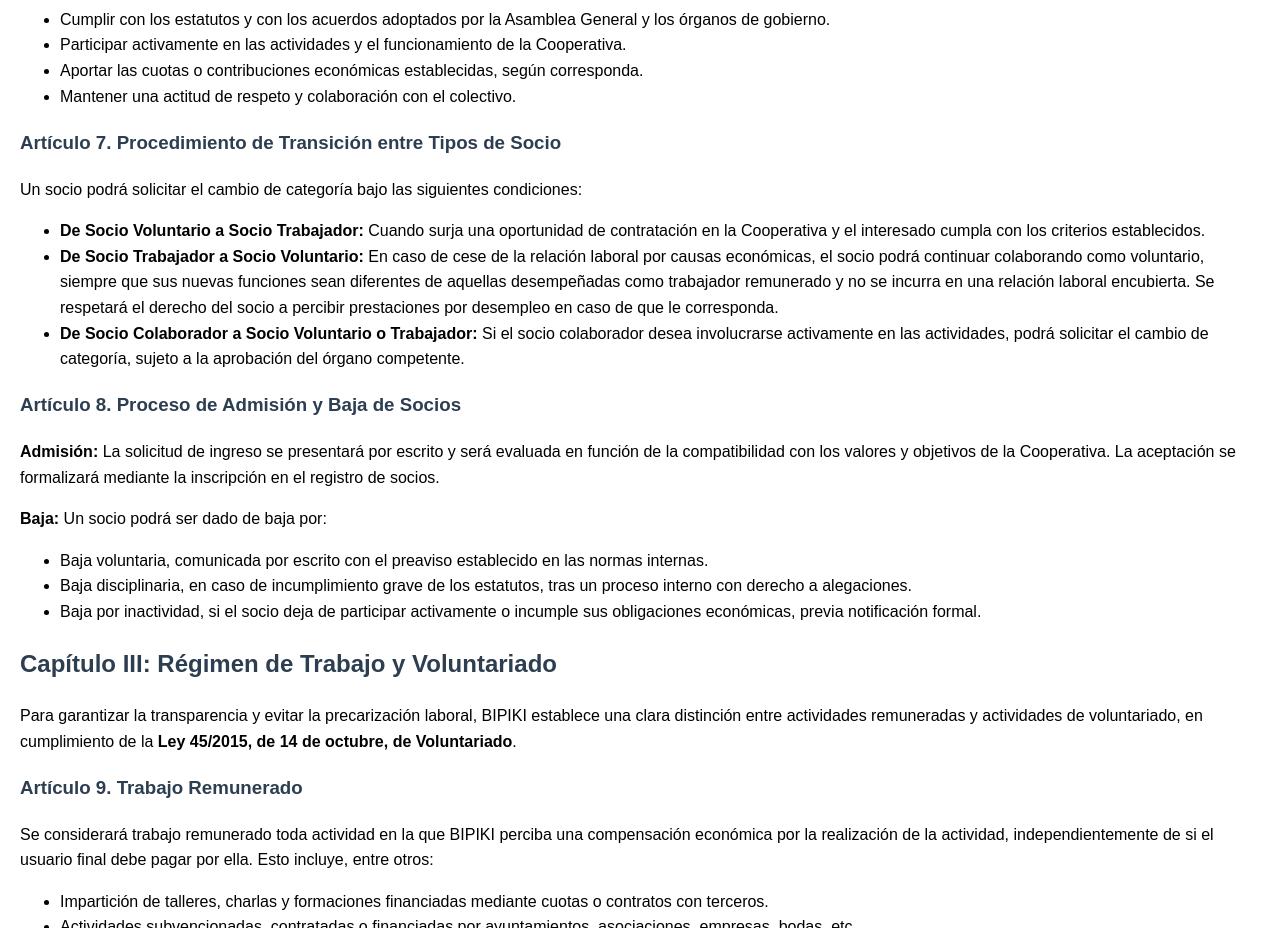
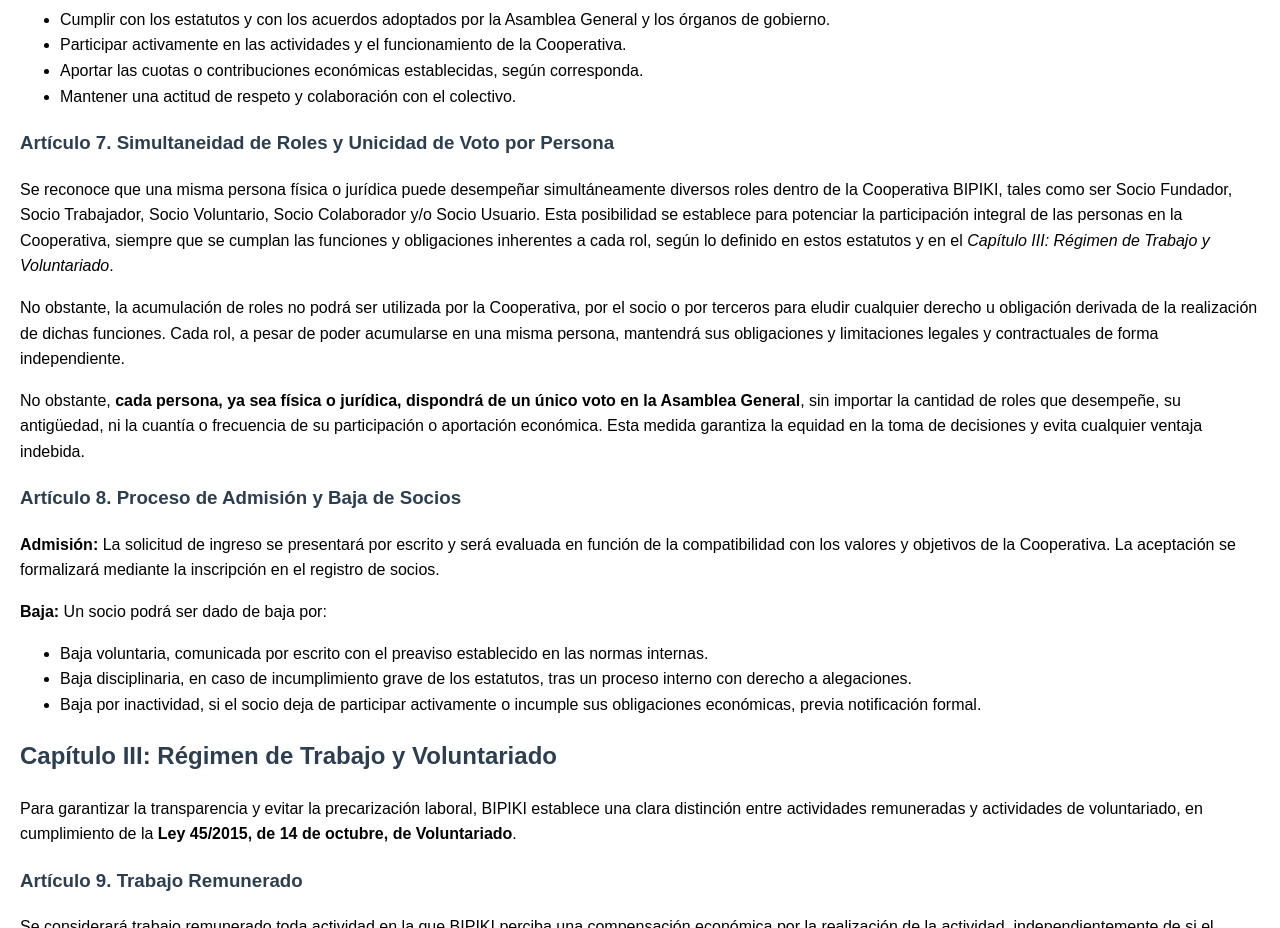
Before and after one commit to fejnartal/bipiki, a plain HTML site: page docs/estatutos.html in a window 1280 px wide. Shown: the part 1440-2368 px from the top of the page. Drawn offline with Linux system fonts and the light colour scheme.

Commit message:
Update estatutos.html

```diff
--- a/docs/estatutos.html
+++ b/docs/estatutos.html
@@ -86,15 +86,16 @@
       <li>Mantener una actitud de respeto y colaboración con el colectivo.</li>
     </ul>
 
-    <h3>Artículo 7. Procedimiento de Transición entre Tipos de Socio</h3>
-    <p>
-      Un socio podrá solicitar el cambio de categoría bajo las siguientes condiciones:
-    </p>
-    <ul>
-      <li><strong>De Socio Voluntario a Socio Trabajador:</strong> Cuando surja una oportunidad de contratación en la Cooperativa y el interesado cumpla con los criterios establecidos.</li>
-      <li><strong>De Socio Trabajador a Socio Voluntario:</strong> En caso de cese de la relación laboral por causas económicas, el socio podrá continuar colaborando como voluntario, siempre que sus nuevas funciones sean diferentes de aquellas desempeñadas como trabajador remunerado y no se incurra en una relación laboral encubierta. Se respetará el derecho del socio a percibir prestaciones por desempleo en caso de que le corresponda.</li>
-      <li><strong>De Socio Colaborador a Socio Voluntario o Trabajador:</strong> Si el socio colaborador desea involucrarse activamente en las actividades, podrá solicitar el cambio de categoría, sujeto a la aprobación del órgano competente.</li>
-    </ul>
+<h3>Artículo 7. Simultaneidad de Roles y Unicidad de Voto por Persona</h3>
+<p>
+  Se reconoce que una misma persona física o jurídica puede desempeñar simultáneamente diversos roles dentro de la Cooperativa BIPIKI, tales como ser Socio Fundador, Socio Trabajador, Socio Voluntario, Socio Colaborador y/o Socio Usuario. Esta posibilidad se establece para potenciar la participación integral de las personas en la Cooperativa, siempre que se cumplan las funciones y obligaciones inherentes a cada rol, según lo definido en estos estatutos y en el <em>Capítulo III: Régimen de Trabajo y Voluntariado</em>.
+</p>
+<p>
+  No obstante, la acumulación de roles no podrá ser utilizada por la Cooperativa, por el socio o por terceros para eludir cualquier derecho u obligación derivada de la realización de dichas funciones. Cada rol, a pesar de poder acumularse en una misma persona, mantendrá sus obligaciones y limitaciones legales y contractuales de forma independiente.
+</p>
+<p>
+  No obstante, <strong>cada persona, ya sea física o jurídica, dispondrá de un único voto en la Asamblea General</strong>, sin importar la cantidad de roles que desempeñe, su antigüedad, ni la cuantía o frecuencia de su participación o aportación económica. Esta medida garantiza la equidad en la toma de decisiones y evita cualquier ventaja indebida.
+</p>
 
     <h3>Artículo 8. Proceso de Admisión y Baja de Socios</h3>
     <p><strong>Admisión:</strong> La solicitud de ingreso se presentará por escrito y será evaluada en función de la compatibilidad con los valores y objetivos de la Cooperativa. La aceptación se formalizará mediante la inscripción en el registro de socios.</p>
```
